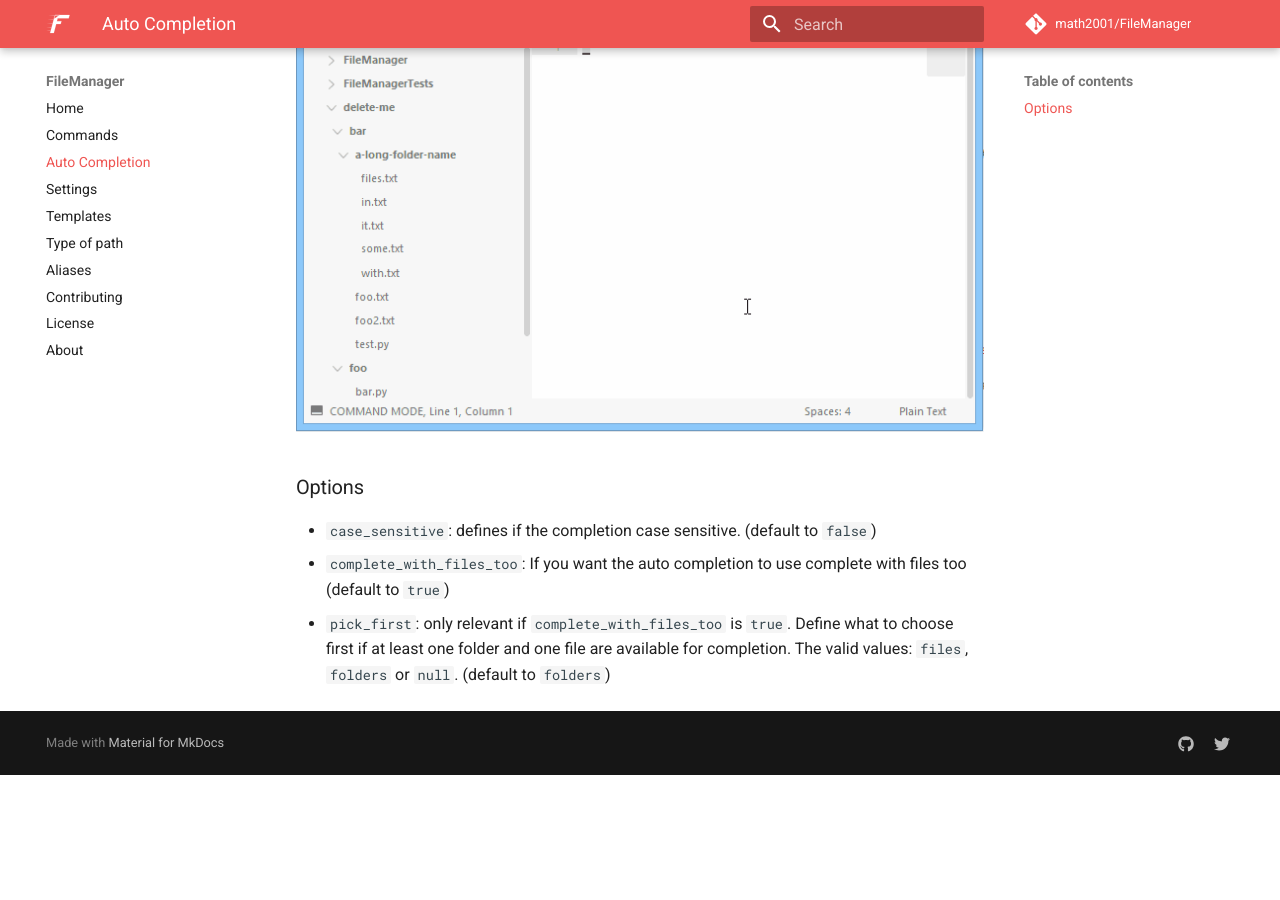
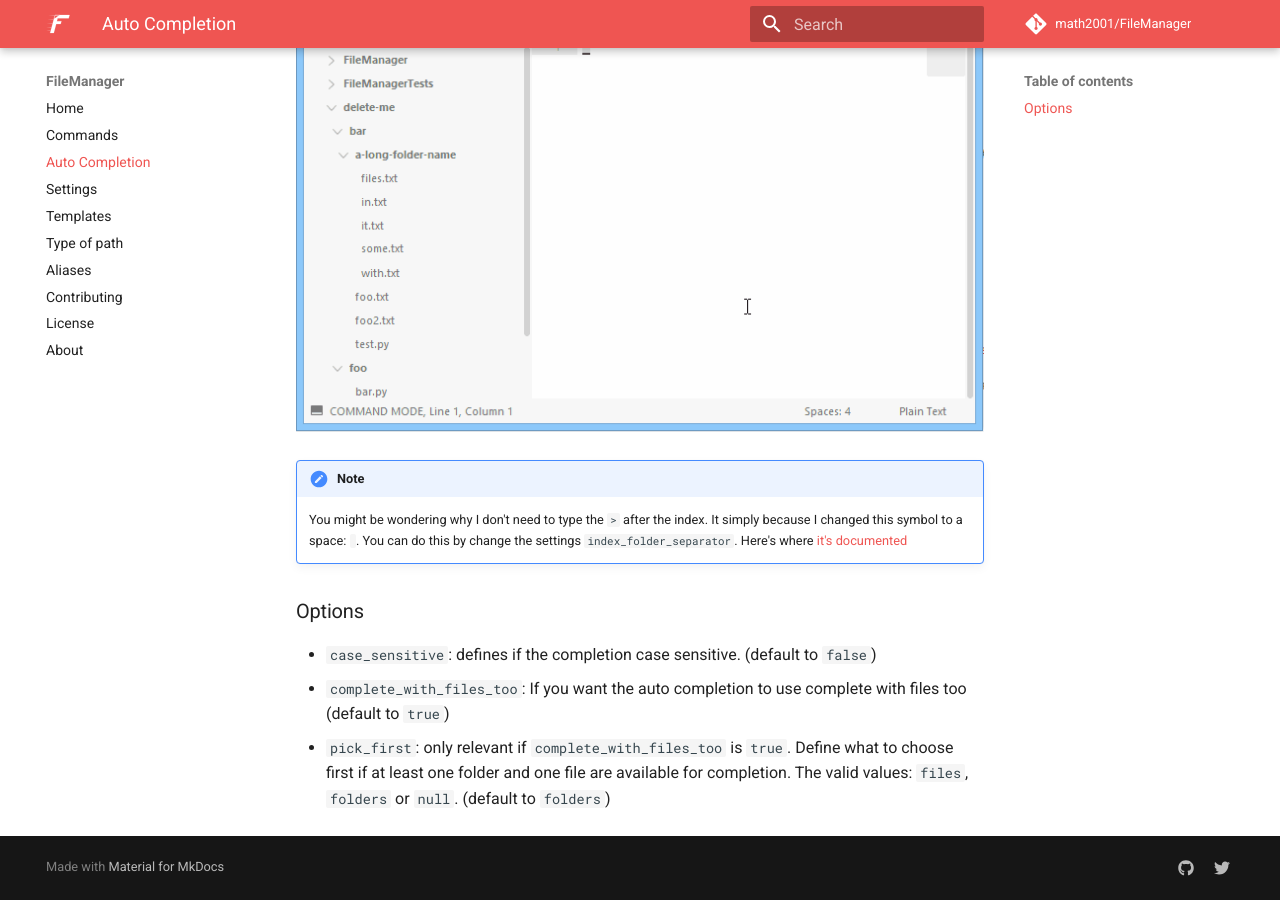
Before and after one commit to math2001/FileManager, an MkDocs documentation site: the page built from docs/auto-completion.md, in a window 1280 px wide and 900 px high, scrolled down 878 px. Built offline with MkDocs 1.6.1 and Material for MkDocs 9.7.7, drawn with Linux system fonts in a browser that asks for light colours; comment, search, counter and statistics services are not loaded; old or Windows-style settings are respelled for this version of MkDocs; before the commit the page ends 1653 px from its top, so only the background shows below that.

Commit message:
[docs] little fixes

```diff
--- a/docs/auto-completion.md
+++ b/docs/auto-completion.md
@@ -28,8 +28,15 @@ Here's a little gif to show you:
 
 ![FileManager: auto completion](imgs/auto-completion.gif)
 
+!!! note
+    You might be wondering why I don't need to type the `>` after the index. It simply because I
+    changed this symbol to a space: ` `. You can do this by change the settings
+    `index_folder_separator`. Here's where [it's documented][index_folder_separator]
+
 ### Options
 
 - `case_sensitive`: defines if the completion case sensitive. (default to `false`)
 - `complete_with_files_too`: If you want the auto completion to use complete with files too (default to `true`)
 - `pick_first`: only relevant if `complete_with_files_too` is `true`. Define what to choose first if at least one folder and one file are available for completion. The valid values: `files`, `folders` or `null`. (default to `folders`)
+
+[index_folder_separator]: http://127.0.0.1:8000/commands/#changing-the-symbol
```
Also changed, not shown: docs/index.md (+2 -2 lines).
